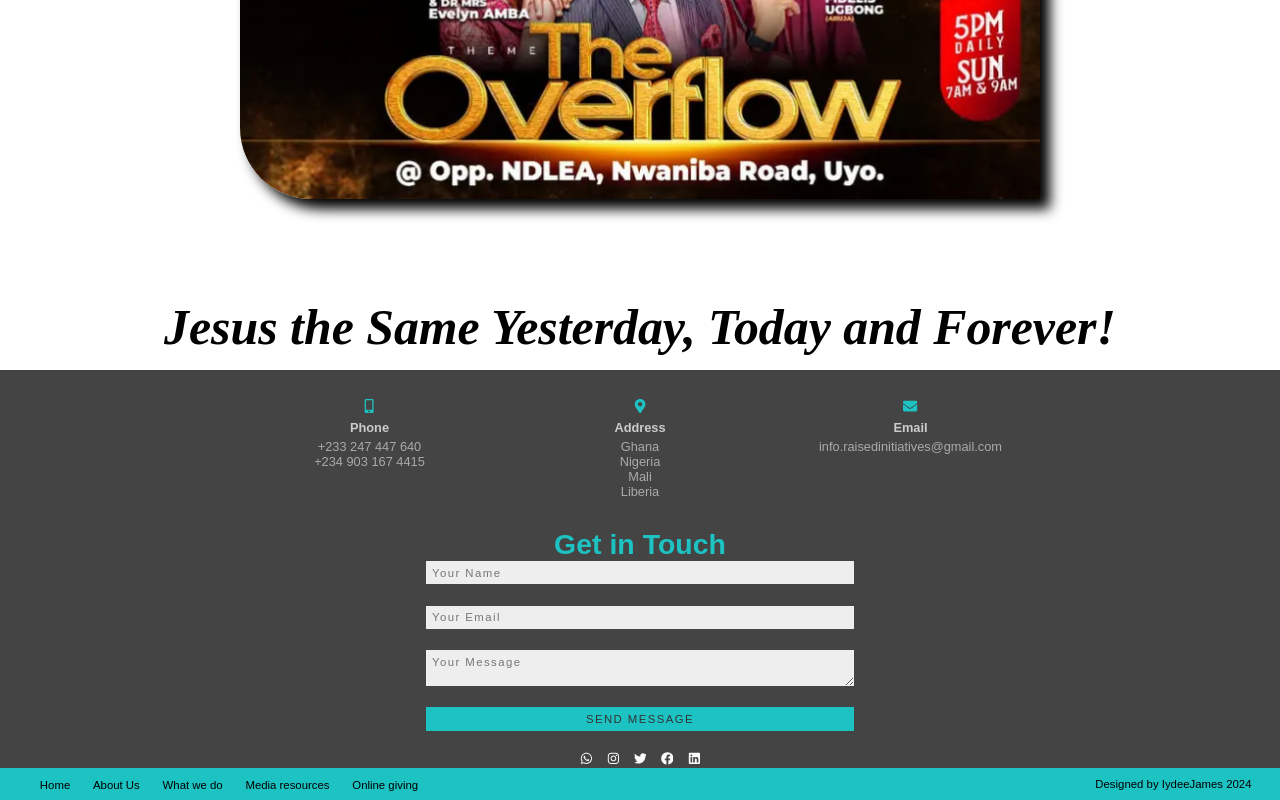
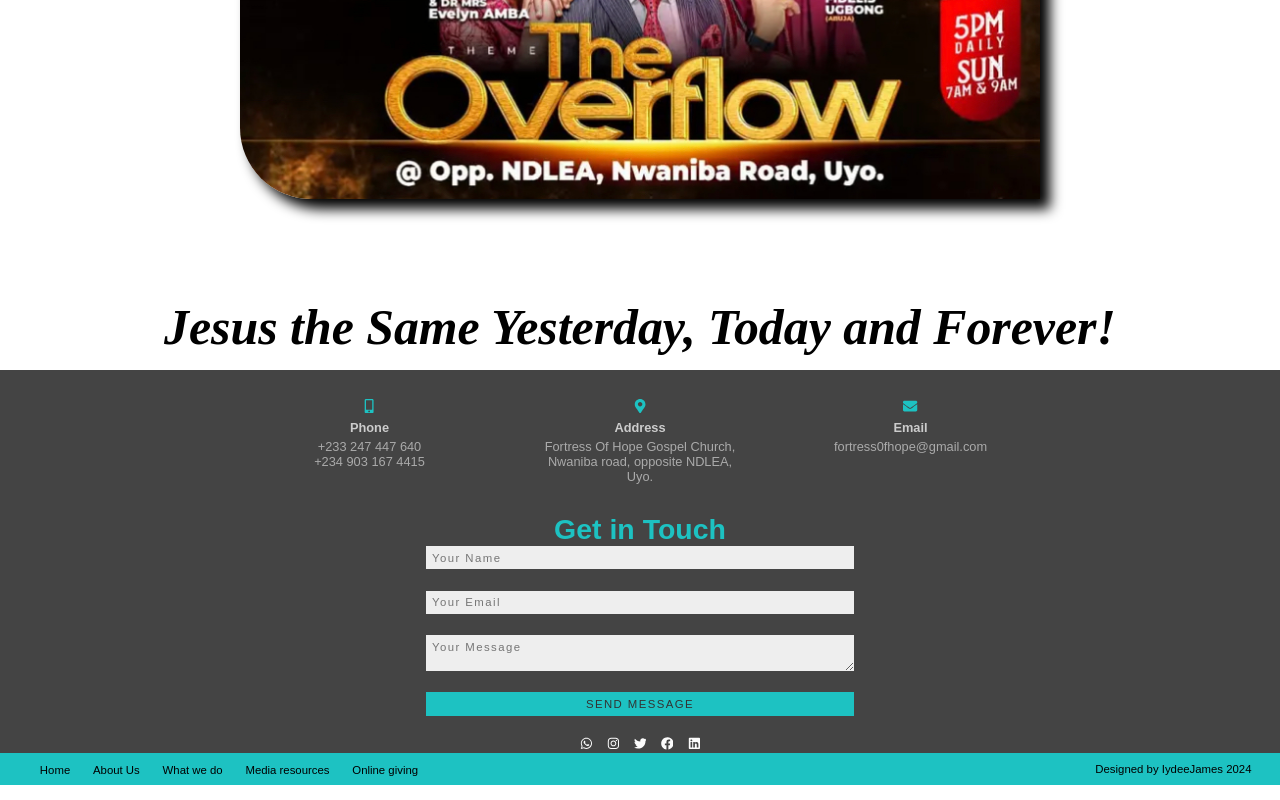
Before and after one commit to Iydeejames/Fortress-of-hope, a React (Create React App) app: page / in a window 1280 px wide. Shown: the part 4060-4860 px from the top of the page. Built offline with nearby package versions, Linux system fonts and the light colour scheme.

Commit message:
Update Contact.js

```diff
--- a/src/components/Contact.js
+++ b/src/components/Contact.js
@@ -17,15 +17,12 @@ const ContactSection = () => {
                     <div className="address">
                         <FaMapMarkerAlt />
                         <h3>Address</h3>
-                        <p>Ghana</p>
-                        <p>Nigeria</p>
-                        <p>Mali</p>
-                        <p>Liberia</p>
+                        <p> Fortress Of Hope Gospel Church, Nwaniba road, opposite NDLEA, Uyo.</p>
                     </div>
                     <div className="email">
                         <FaEnvelope />
                         <h3>Email</h3>
-                        <p>info.raisedinitiatives@gmail.com</p>
+                        <p>fortress0fhope@gmail.com</p>
                     </div>
                 </div>
                 <h2 className="form-text">Get in Touch</h2>
```
